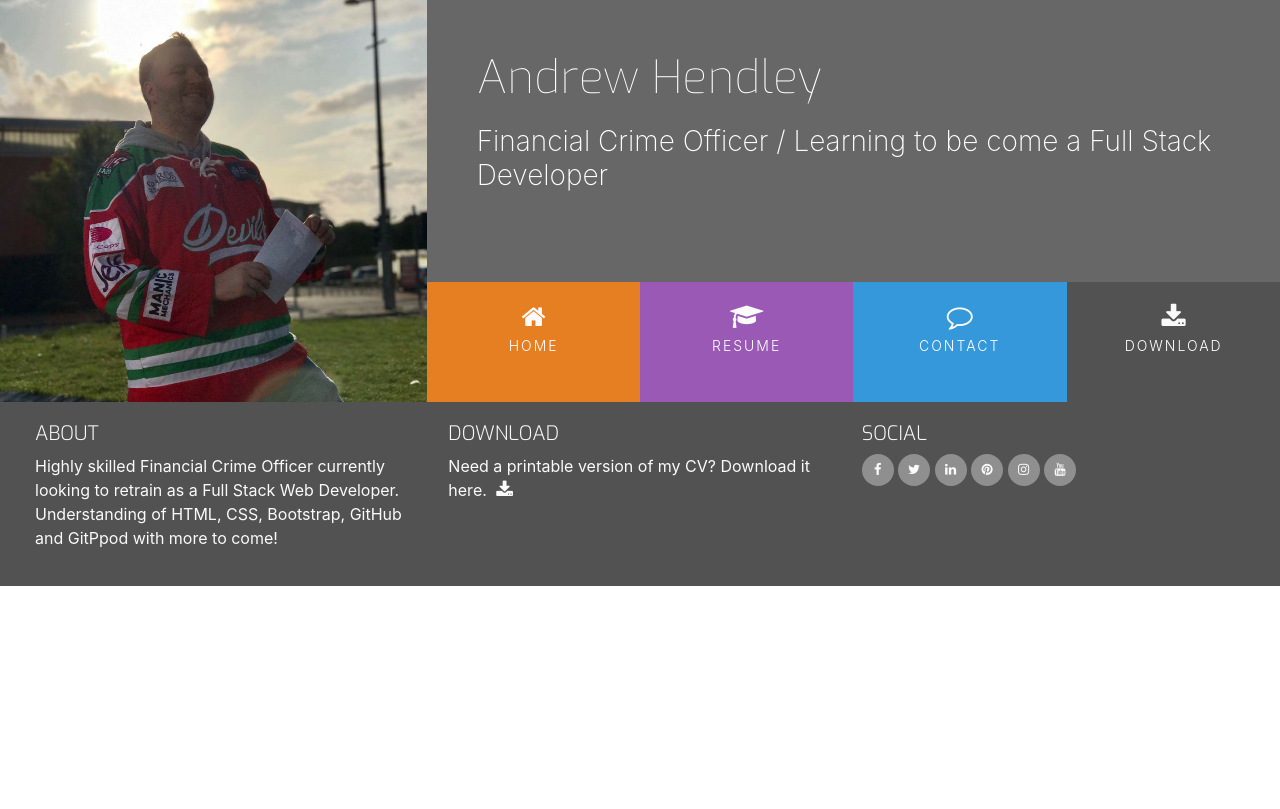
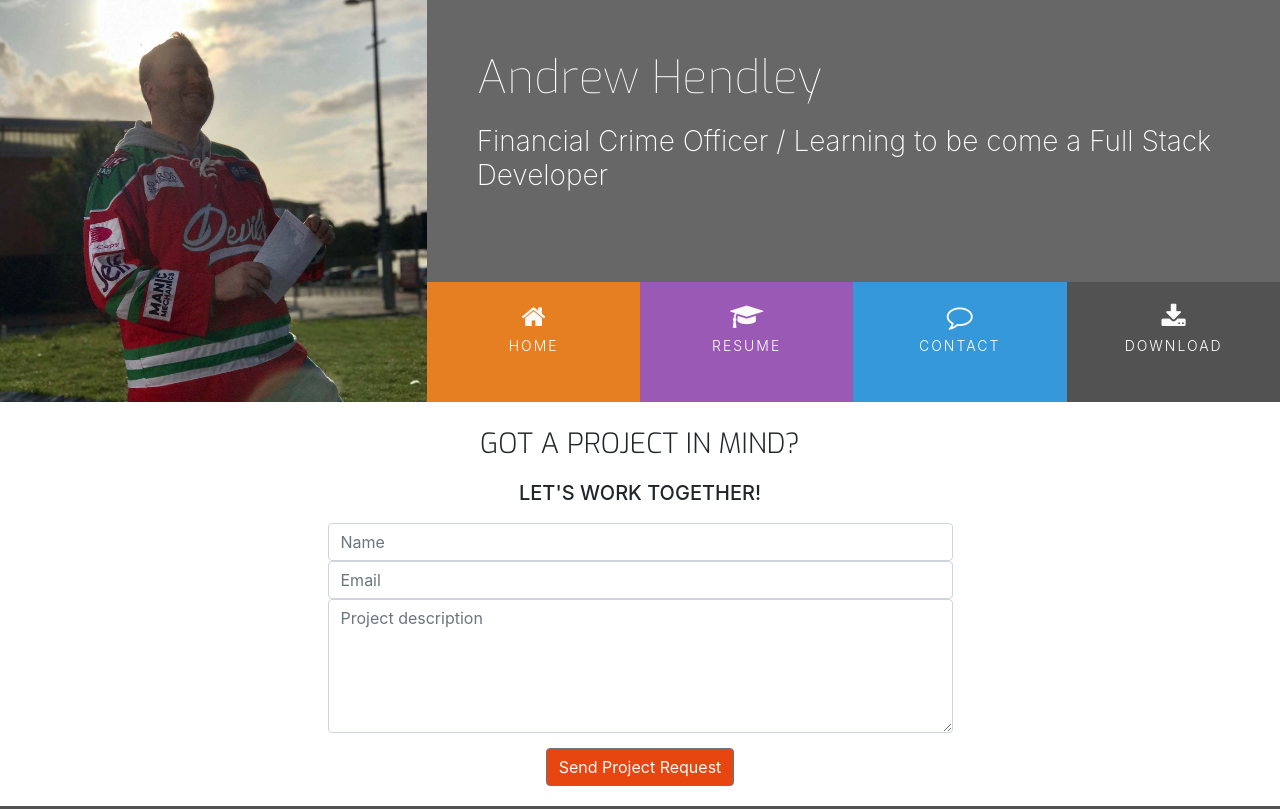
Before and after one commit to AHendley84/Resume-Project, a plain HTML site: page contact.html in a window 1280 px wide. Shown: the top 809 px of the page. Drawn offline with nearby package versions, Linux system fonts and the light colour scheme.

Commit message:
finished contact.html and inclusion of cv downlaod

```diff
--- a/assets/css/style.css
+++ b/assets/css/style.css
@@ -32,6 +32,10 @@
 
 .bg-color-work-history {
     background-color: #9b59b6;
+}
+
+.bg-color-contact {
+    background-color: #fff;
 }
 
 /*-----------------------------------------Special paddings/margins/text*/
@@ -334,3 +338,35 @@ footer {
 .history-items {
     margin-bottom: 30px;
 }
+
+/*-----------------------------------------Contact form*/
+
+.contact-heading {
+    font-family: "Exo", sans-serif;
+    font-weight: 300;
+    margin-top: 25px;
+    margin-bottom: 20px;
+}
+
+.center-form {
+    padding-top: 10px;
+    margin: 0 auto;
+    max-width: 70%;
+}
+
+button[type="submit"] {
+    margin-top: 15px;
+    margin-bottom: 20px;
+    color: #fafafa;
+    background-color: #e84610;
+}
+
+/*-----------------------------------------Media Queries*/
+
+@media(min-width: 992px) {
+    .center-form {
+        padding-top: 10px;
+        margin: 0 auto;
+        max-width: 50%;
+    }
+}
--- a/contact.html
+++ b/contact.html
@@ -9,7 +9,7 @@
     <link rel="stylesheet" href="https://maxcdn.bootstrapcdn.com/font-awesome/4.7.0/css/font-awesome.min.css" type="text/css" />
     <link rel="stylesheet" href="https://cdnjs.cloudflare.com/ajax/libs/hover.css/2.3.1/css/hover-min.css" type="text/css">
     <link rel="stylesheet" href="assets/css/style.css">
-    <title>Andrew Hendley</title>
+    <title>Andrew Hendley | Contact</title>
 </head>
 
 <body>
@@ -27,16 +27,16 @@
                     <div class="col">
                         <ul id="nav" class="list-inline menucontainer">
                             <li class="col-6 col-sm-3 ui-menu-color-home list-inline-item menuitem">
-                                <a href="#" class="hvr-sweep-to-bottom"><i class="fa fa-home" aria-hidden="true"></i><span>Home</span></a>
+                                <a href="index.html" class="hvr-sweep-to-bottom"><i class="fa fa-home" aria-hidden="true"></i><span>Home</span></a>
                             </li>
                             <li class="col-6 col-sm-3 ui-menu-color-resume list-inline-item menuitem">
-                                <a href="#" class="hvr-sweep-to-bottom"><i class="fa fa-graduation-cap" aria-hidden="true"></i><span>Resume</span></a>
+                                <a href="resume.html" class="hvr-sweep-to-bottom"><i class="fa fa-graduation-cap" aria-hidden="true"></i><span>Resume</span></a>
                             </li>
                             <li class="col-6 col-sm-3 ui-menu-color-contact list-inline-item menuitem">
-                                <a href="#" class="hvr-sweep-to-bottom"><i class="fa fa-comment-o" aria-hidden="true"></i><span>Contact</span></a>
+                                <a href="contact.html" class="hvr-sweep-to-bottom"><i class="fa fa-comment-o" aria-hidden="true"></i><span>Contact</span></a>
                             </li>
                             <li class="col-6 col-sm-3 ui-menu-color-download list-inline-item menuitem">
-                                <a href="#" class="hvr-sweep-to-bottom"><i class="fa fa-download" aria-hidden="true"></i><span>Download</span></a>
+                                <a href="assets/cv/sample-cv.pdf" class="hvr-sweep-to-bottom"  target="_blank"><i class="fa fa-download" aria-hidden="true"></i><span>Download</span></a>
                             </li>
                         </ul>
                     </div>
@@ -44,8 +44,25 @@
             </div>
         </div>
     </header>
-    <section>
-
+    <section class="container-fluid">
+        <div class="row bg-color-contact">
+            <div class="col">
+                <h3 class="contact-heading uppercase text-center">Got a project in mind?</h3>
+                <h5 class="uppercase text-center">Let's work together!</h5>
+                <div class="center-form">
+                    <form>
+                        <input type="text" name="name" id="fullname" class="form-control" placeholder="Name" required>
+                        <input type="email" name="email" id="emailaddress" class="form-control" placeholder="Email" required>
+                        <textarea rows="5" name="projectsummary" id="projectsummary" class="form-control" placeholder="Project description" required></textarea>
+                        <div class="form-row text-center">
+                            <div class="col">
+                                <button type="submit" class="btn btn-secondary">Send Project Request</button>
+                            </div>
+                        </div>
+                    </form>
+                </div>
+            </div>
+        </div>
     </section>
     <footer class="container-fluid">
         <div class="row" id="footer-details">
@@ -59,7 +76,7 @@
                 <h5 class="uppercase general-sub">Download</h5>
                 <p class="inline-block">
                     Need a printable version of my CV? Download it here.
-                    <a href="#" target="_blank" class="cv-pdf">
+                    <a href="assets/cv/sample-cv.pdf" target="_blank" class="cv-pdf">
                         <i class="fa fa-download" aria-hidden="true"></i>
                         <span class="sr-only"></span>
                     </a>
```
Also changed, not shown: index.html (+6 -6 lines), resume.html (+5 -5 lines), 1 other file.
